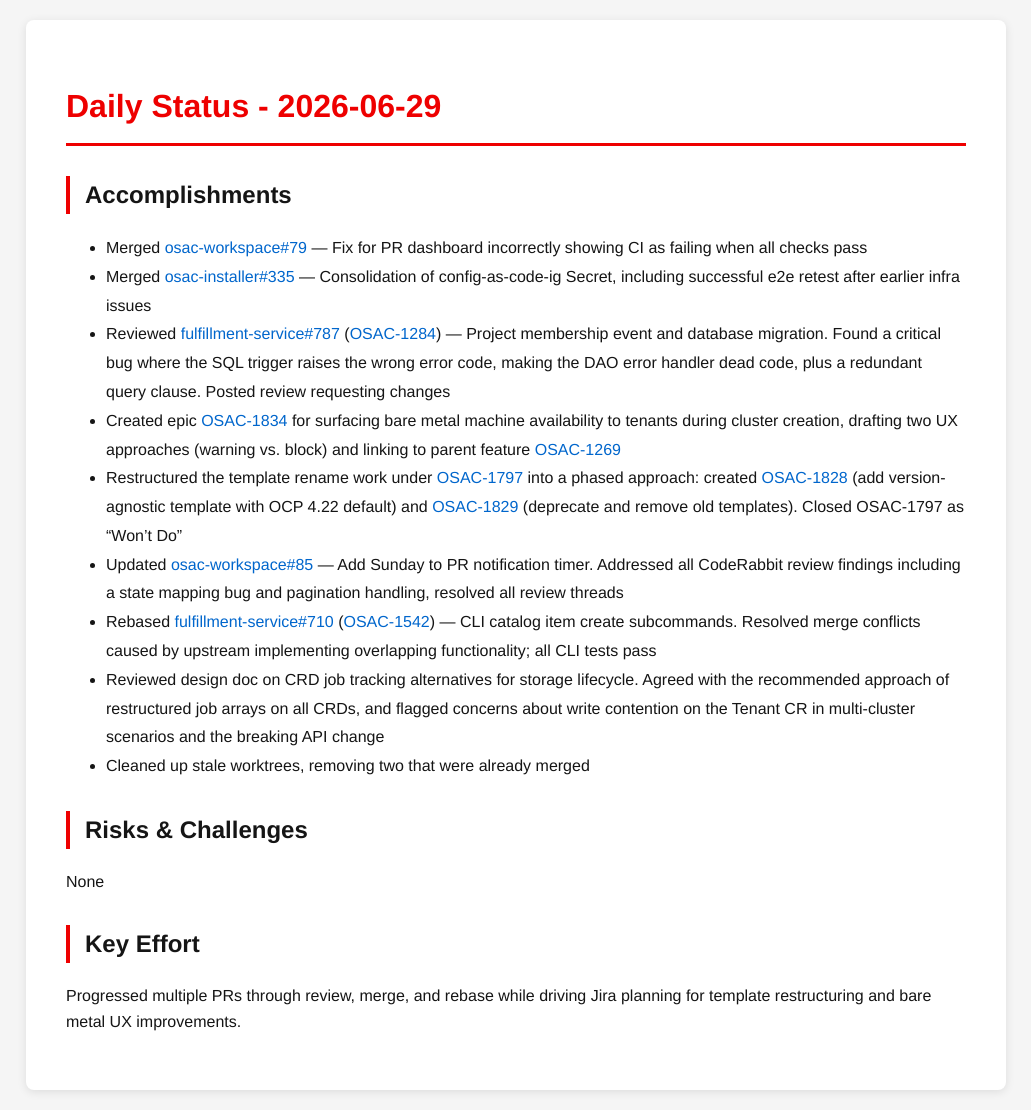
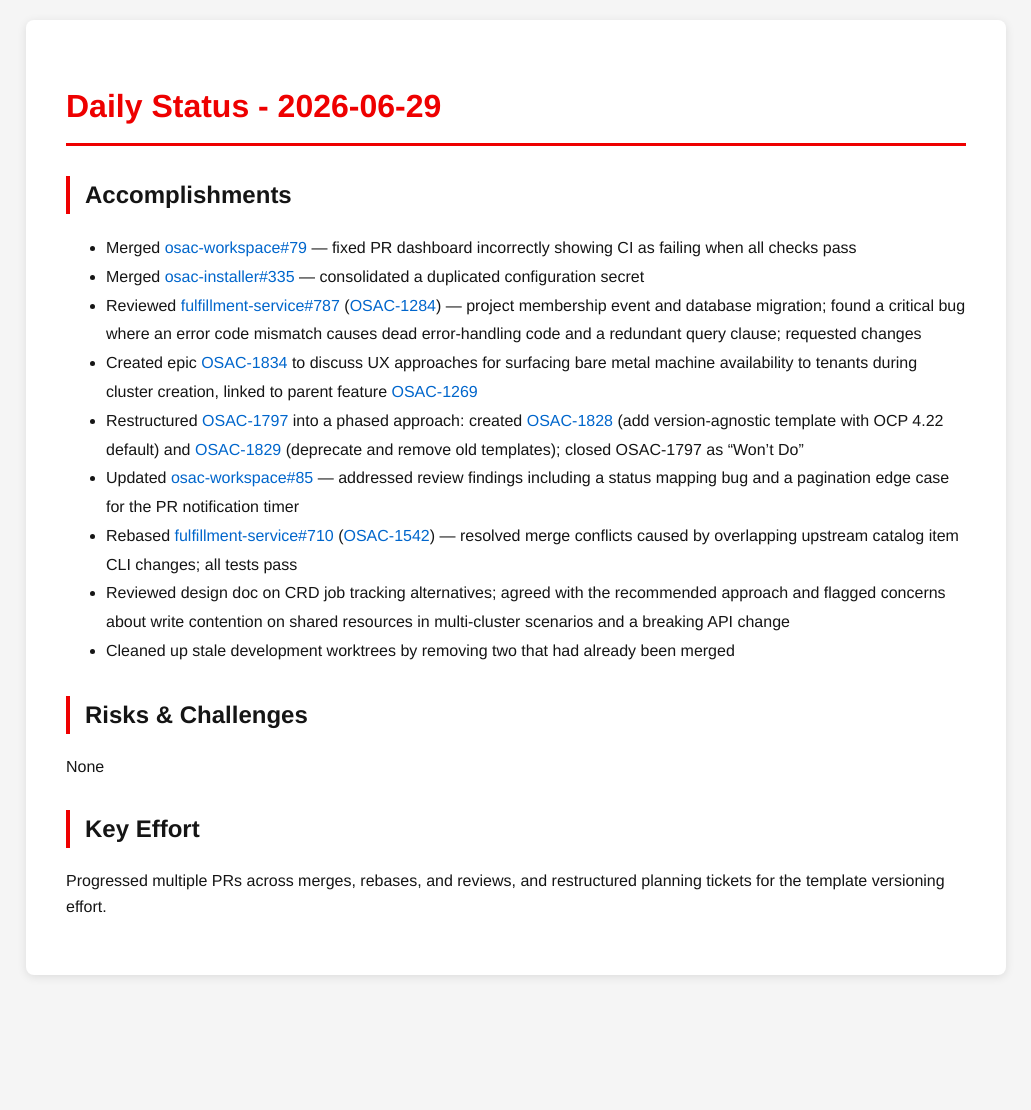
Before and after one commit to tzvatot/daily-status, a Jekyll site: the page built from 2026-06-29.md, in a window 1280 px wide. Shown: the whole page, without its empty margins (124-1155 px from the left). Built offline with Jekyll 4.4.1, drawn with Linux system fonts in a browser that asks for light colours; after the commit the page ends 995 px from its top, so only the background shows below that.

Commit message:
Daily status update - 2026-06-29

```diff
--- a/2026-06-29.md
+++ b/2026-06-29.md
@@ -7,18 +7,18 @@
 # Daily Status - 2026-06-29
 
 ## Accomplishments
-- Merged [osac-workspace#79](https://github.com/osac-project/osac-workspace/pull/79) — Fix for PR dashboard incorrectly showing CI as failing when all checks pass
-- Merged [osac-installer#335](https://github.com/osac-project/osac-installer/pull/335) — Consolidation of config-as-code-ig Secret, including successful e2e retest after earlier infra issues
-- Reviewed [fulfillment-service#787](https://github.com/osac-project/fulfillment-service/pull/787) ([OSAC-1284](https://redhat.atlassian.net/browse/OSAC-1284)) — Project membership event and database migration. Found a critical bug where the SQL trigger raises the wrong error code, making the DAO error handler dead code, plus a redundant query clause. Posted review requesting changes
-- Created epic [OSAC-1834](https://redhat.atlassian.net/browse/OSAC-1834) for surfacing bare metal machine availability to tenants during cluster creation, drafting two UX approaches (warning vs. block) and linking to parent feature [OSAC-1269](https://redhat.atlassian.net/browse/OSAC-1269)
-- Restructured the template rename work under [OSAC-1797](https://redhat.atlassian.net/browse/OSAC-1797) into a phased approach: created [OSAC-1828](https://redhat.atlassian.net/browse/OSAC-1828) (add version-agnostic template with OCP 4.22 default) and [OSAC-1829](https://redhat.atlassian.net/browse/OSAC-1829) (deprecate and remove old templates). Closed OSAC-1797 as "Won't Do"
-- Updated [osac-workspace#85](https://github.com/osac-project/osac-workspace/pull/85) — Add Sunday to PR notification timer. Addressed all CodeRabbit review findings including a state mapping bug and pagination handling, resolved all review threads
-- Rebased [fulfillment-service#710](https://github.com/osac-project/fulfillment-service/pull/710) ([OSAC-1542](https://redhat.atlassian.net/browse/OSAC-1542)) — CLI catalog item create subcommands. Resolved merge conflicts caused by upstream implementing overlapping functionality; all CLI tests pass
-- Reviewed design doc on CRD job tracking alternatives for storage lifecycle. Agreed with the recommended approach of restructured job arrays on all CRDs, and flagged concerns about write contention on the Tenant CR in multi-cluster scenarios and the breaking API change
-- Cleaned up stale worktrees, removing two that were already merged
+- Merged [osac-workspace#79](https://github.com/osac-project/osac-workspace/pull/79) — fixed PR dashboard incorrectly showing CI as failing when all checks pass
+- Merged [osac-installer#335](https://github.com/osac-project/osac-installer/pull/335) — consolidated a duplicated configuration secret
+- Reviewed [fulfillment-service#787](https://github.com/osac-project/fulfillment-service/pull/787) ([OSAC-1284](https://redhat.atlassian.net/browse/OSAC-1284)) — project membership event and database migration; found a critical bug where an error code mismatch causes dead error-handling code and a redundant query clause; requested changes
+- Created epic [OSAC-1834](https://redhat.atlassian.net/browse/OSAC-1834) to discuss UX approaches for surfacing bare metal machine availability to tenants during cluster creation, linked to parent feature [OSAC-1269](https://redhat.atlassian.net/browse/OSAC-1269)
+- Restructured [OSAC-1797](https://redhat.atlassian.net/browse/OSAC-1797) into a phased approach: created [OSAC-1828](https://redhat.atlassian.net/browse/OSAC-1828) (add version-agnostic template with OCP 4.22 default) and [OSAC-1829](https://redhat.atlassian.net/browse/OSAC-1829) (deprecate and remove old templates); closed OSAC-1797 as "Won't Do"
+- Updated [osac-workspace#85](https://github.com/osac-project/osac-workspace/pull/85) — addressed review findings including a status mapping bug and a pagination edge case for the PR notification timer
+- Rebased [fulfillment-service#710](https://github.com/osac-project/fulfillment-service/pull/710) ([OSAC-1542](https://redhat.atlassian.net/browse/OSAC-1542)) — resolved merge conflicts caused by overlapping upstream catalog item CLI changes; all tests pass
+- Reviewed design doc on CRD job tracking alternatives; agreed with the recommended approach and flagged concerns about write contention on shared resources in multi-cluster scenarios and a breaking API change
+- Cleaned up stale development worktrees by removing two that had already been merged
 
 ## Risks & Challenges
 None
 
 ## Key Effort
-Progressed multiple PRs through review, merge, and rebase while driving Jira planning for template restructuring and bare metal UX improvements.
+Progressed multiple PRs across merges, rebases, and reviews, and restructured planning tickets for the template versioning effort.
```
